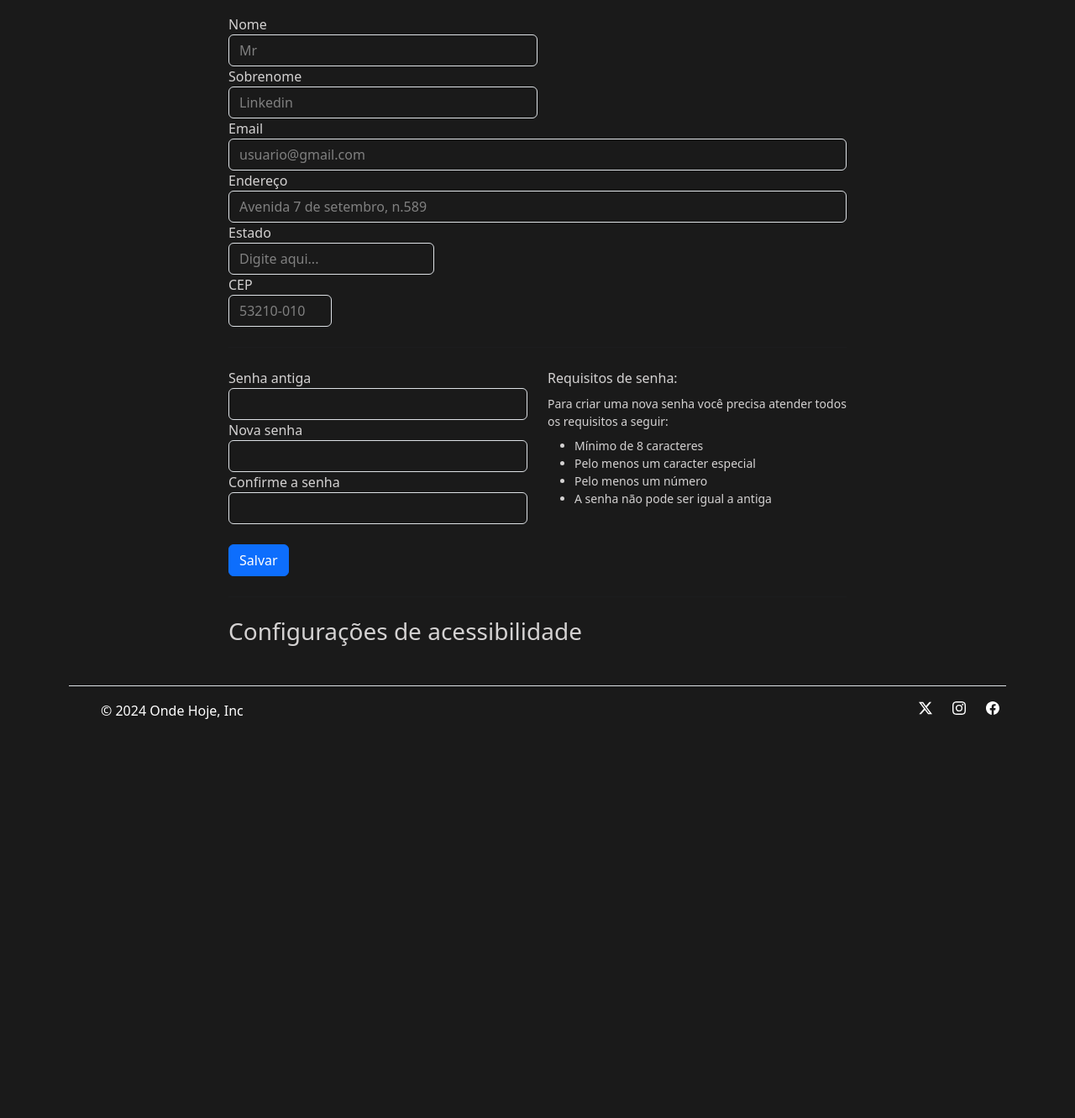
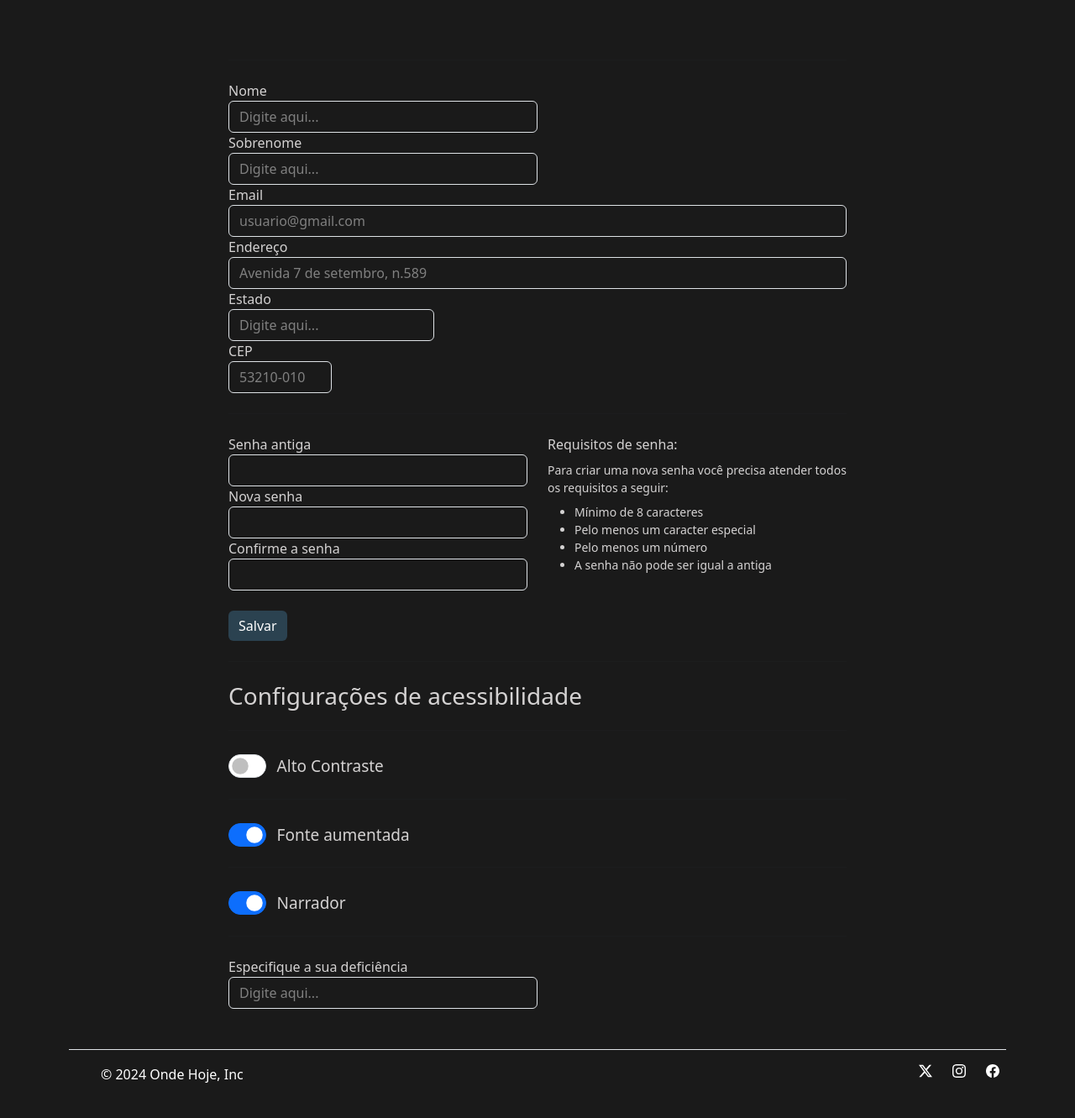
Before and after one commit to gabrielbaczinski/OndeHoje, a PHP site: page /config.html in a window 1280 px wide. Shown: the part 507-1838 px from the top of the page at 84% size. Before the commit the page ends 1363 px from the top, so only its background shows below. Run offline with PHP 8.4, Linux system fonts and the light colour scheme.

Commit message:
acessibiliade added na página de config

```diff
--- a/pages/Avaliacao/avaliacao.html
+++ b/pages/Avaliacao/avaliacao.html
@@ -61,7 +61,7 @@
                             id="dropdownUser2" data-bs-toggle="dropdown" aria-expanded="false">
                             <img src="https://pbs.twimg.com/media/Evg99SnWQAM9Yb8.jpg" alt="" width="32" height="32"
                                 class="rounded-circle me-2" />
-                            <strong>Configurações</strong>
+                            <strong>Opções</strong>
                         </a>
                         <ul class="dropdown-menu dropdown-menu-dark text-small shadow" aria-labelledby="dropdownUser2">
                             <li><a class="dropdown-item" href="#">Criar rolê</a></li>
--- a/pages/Configuracao/config.css
+++ b/pages/Configuracao/config.css
@@ -10,3 +10,44 @@ body {
 .caixa-form input::placeholder{
     color: grey !important;
 }
+
+.avatar img {
+    margin-left: 15vw;
+}
+
+#botaoSalvar {
+    background-color: #2b4250;
+    border: 0;
+}
+
+#botaoSalvar:hover{
+    background-color:#233541;
+}
+
+#botaoSalvar:active{
+    background-color: #152027;
+}
+
+.menu-show {
+  width: 22vw;
+}
+
+#identificacao {
+    margin-top: 1vh;
+}
+
+#identificacao input::placeholder {
+    color: grey;
+}
+
+.botoes input {
+    height: 3.5vh;
+    width: 3.5vw !important;
+    cursor: pointer;
+}
+
+.botoes label {
+    font-size: 19px;
+    margin-left: 1vw;
+    margin-top: 0.5vh;
+}
--- a/pages/Configuracao/config.html
+++ b/pages/Configuracao/config.html
@@ -10,21 +10,44 @@
     <link href="../Configuracao/config.css" rel="stylesheet">
 </head>
 
+<header class="p-3 mb-3 bg-dark" style="margin-bottom: 0px !important;">
+    <div class="container" style="margin: 0; padding: 0;">
+        <div class="d-flex flex-wrap align-items-center justify-content-between" style="width: 100%;">
+
+            <a href="/" class="d-flex align-items-center mb-2 mb-lg-0 text-dark text-decoration-none">
+                <img src="https://pbs.twimg.com/media/Evg99SnWQAM9Yb8.jpg" alt="" width="32" height="32"
+                    class="rounded-circle me-2" />
+            </a>
+            <form class="col-12 col-lg-auto mb-3 mb-lg-0 mx-auto" style="width: 700px;">
+                <input type="search" class="form-control" placeholder="Search..." aria-label="Search" />
+            </form>
+            <div class="" id="voltar">
+                <a href="../TelaInicial/telainicial.html"><button type="submit" class="btn btn-primary"
+                        id="botaoSalvar">Voltar para a home</button></a>
+            </div>
+        </div>
+
+    </div>
+</header>
+
 <body>
     <div class="container">
         <div class="row justify-content-center">
             <div class="col-12 col-lg-10 col-xl-8 mx-auto">
+
+                <hr class="my-4" />
+
                 <h2 class="h3 mb-4 page-title" style="color: rgb(212, 210, 210);">Configurações</h2>
                 <div class="my-4">
                     <ul class="nav nav-tabs mb-4" id="myTab" role="tablist"">
                     </ul>
 
                     <form>
-                        <div class="row mt-5 align-items-center">
+                        <div class=" row mt-5 align-items-center">
                         <div class="col-md-3 text-center mb-5">
                             <div class="avatar avatar-xl">
-                                    <img src="https://bootdey.com/img/Content/avatar/avatar6.png" alt="..."
-                                        class="avatar-img rounded-circle" />
+                                <img src="https://pbs.twimg.com/media/Evg99SnWQAM9Yb8.jpg" alt="avatar"
+                                    style="height: 32.5077399380805vh;" class="avatar-img rounded-circle" />
                             </div>
                         </div>
                 </div>
@@ -35,38 +58,36 @@
                     <div class="form-row">
                         <div class="form-group col-md-6">
                             <label for="firstname">Nome</label>
-                                    <input type="text" id="firstname" class="form-control" placeholder="Mr" style="background-color: rgb(26, 26, 26);
-                                    color: white;"/>
+                            <input type="text" id="firstname" class="form-control" placeholder="Digite aqui..." style="background-color: rgb(26, 26, 26);
+                                    color: white;" />
                         </div>
                         <div class="form-group col-md-6">
                             <label for="lastname">Sobrenome</label>
-                                    <input type="text" id="lastname" class="form-control" placeholder="Linkedin" style="background-color: rgb(26, 26, 26);
-                                    color: white;"/>
+                            <input type="text" id="lastname" class="form-control" placeholder="Digite aqui..." style="background-color: rgb(26, 26, 26);
+                                    color: white;" />
                         </div>
                     </div>
                     <div class="form-group">
                         <label for="inputEmail4">Email</label>
-                                <input type="email" class="form-control" id="inputEmail4"
-                                    placeholder="usuario@gmail.com" style="background-color: rgb(26, 26, 26);
-                                    color: white;"/>
+                        <input type="email" class="form-control" id="inputEmail4" placeholder="usuario@gmail.com" style="background-color: rgb(26, 26, 26);
+                                    color: white;" />
                     </div>
                     <div class="form-group">
                         <label for="inputAddress5">Endereço</label>
                         <input type="text" class="form-control" id="inputAddress5"
                             placeholder="Avenida 7 de setembro, n.589" style="background-color: rgb(26, 26, 26);
-                                    color: white;"/>
+                                    color: white;" />
                     </div>
                     <div class="form-row">
                         <div class="form-group col-md-4">
                             <label for="inputState5">Estado</label>
-                                    <input type="text" id="inputState5" class="form-control"
-                                        placeholder="Digite aqui..." style="background-color: rgb(26, 26, 26);
+                            <input type="text" id="inputState5" class="form-control" placeholder="Digite aqui..." style="background-color: rgb(26, 26, 26);
                                     color: white;">
                         </div>
                         <div class="form-group col-md-2">
                             <label for="inputZip5">CEP</label>
                             <input type="text" class="form-control" id="inputZip5" placeholder="53210-010" style="background-color: rgb(26, 26, 26);
-                                    color: white;"/>
+                                    color: white;" />
                         </div>
                     </div>
                 </div>
@@ -78,17 +99,17 @@
                         <div class="form-group">
                             <label for="inputPassword4">Senha antiga</label>
                             <input type="password" class="form-control" id="inputPassword5" style="background-color: rgb(26, 26, 26);
-                                    color: white;"/>
+                                    color: white;" />
                         </div>
                         <div class="form-group">
                             <label for="inputPassword5">Nova senha</label>
                             <input type="password" class="form-control" id="inputPassword5" style="background-color: rgb(26, 26, 26);
-                                    color: white;"/>
+                                    color: white;" />
                         </div>
                         <div class="form-group">
                             <label for="inputPassword6">Confirme a senha</label>
                             <input type="password" class="form-control" id="inputPassword6" style="background-color: rgb(26, 26, 26);
-                                    color: white;"/>
+                                    color: white;" />
                         </div>
                     </div>
                     <div class="col-md-6" id="req">
@@ -103,12 +124,37 @@
                         </ul>
                     </div>
                 </div>
-                        <button type="submit" class="btn btn-primary">Salvar</button>
+                <button type="submit" class="btn btn-primary" id="botaoSalvar">Salvar</button>
                 </form>
 
                 <hr class="my-4" />
 
                 <h3>Configurações de acessibilidade</h3>
+
+                <hr class="my-4" />
+
+                <div class="botoes">
+                    <div class="form-check form-switch">
+                        <input class="form-check-input" type="checkbox" id="flexSwitchCheckDefault">
+                        <label class="form-check-label" for="flexSwitchCheckDefault">Alto Contraste</label>
+                    </div>
+                    <hr class="my-4" />
+                    <div class="form-check form-switch">
+                        <input class="form-check-input" type="checkbox" id="flexSwitchCheckChecked" checked>
+                        <label class="form-check-label" for="flexSwitchCheckChecked">Fonte aumentada</label>
+                    </div>
+                    <hr class="my-4" />
+                    <div class="form-check form-switch">
+                        <input class="form-check-input" type="checkbox" id="flexSwitchCheckChecked" checked>
+                        <label class="form-check-label" for="flexSwitchCheckChecked">Narrador</label>
+                    </div>
+                    <hr class="my-4" />
+                </div>
+                <div class="form-group col-md-6" id="identificacao">
+                    <label for="lastname">Especifique a sua deficiência</label>
+                    <input type="text" id="lastname" class="form-control" placeholder="Digite aqui..." style="background-color: rgb(26, 26, 26);
+                            color: white;" />
+                </div>
             </div>
         </div>
     </div>
@@ -128,22 +174,22 @@
 
                 <ul class="nav col-md-4 justify-content-end list-unstyled d-flex" id="icones">
                     <li class="ms-3"><a class="text-muted" href="#"><svg class="bi" width="24" height="24">
-                    <svg xmlns="http://www.w3.org/2000/svg" width="16" height="16" fill="white" class="bi bi-twitter-x"
-                      viewBox="0 0 16 16">
+                                <svg xmlns="http://www.w3.org/2000/svg" width="16" height="16" fill="white"
+                                    class="bi bi-twitter-x" viewBox="0 0 16 16">
                                     <path
                                         d="M12.6.75h2.454l-5.36 6.142L16 15.25h-4.937l-3.867-5.07-4.425 5.07H.316l5.733-6.57L0 .75h5.063l3.495 4.633L12.601.75Zm-.86 13.028h1.36L4.323 2.145H2.865z" />
                                 </svg>
                             </svg></a></li>
                     <li class="ms-3"><a class="text-muted" href="#"><svg class="bi" width="24" height="24">
-                    <svg xmlns="http://www.w3.org/2000/svg" width="16" height="16" fill="white" class="bi bi-instagram"
-                      viewBox="0 0 16 16">
+                                <svg xmlns="http://www.w3.org/2000/svg" width="16" height="16" fill="white"
+                                    class="bi bi-instagram" viewBox="0 0 16 16">
                                     <path
                                         d="M8 0C5.829 0 5.556.01 4.703.048 3.85.088 3.269.222 2.76.42a3.9 3.9 0 0 0-1.417.923A3.9 3.9 0 0 0 .42 2.76C.222 3.268.087 3.85.048 4.7.01 5.555 0 5.827 0 8.001c0 2.172.01 2.444.048 3.297.04.852.174 1.433.372 1.942.205.526.478.972.923 1.417.444.445.89.719 1.416.923.51.198 1.09.333 1.942.372C5.555 15.99 5.827 16 8 16s2.444-.01 3.298-.048c.851-.04 1.434-.174 1.943-.372a3.9 3.9 0 0 0 1.416-.923c.445-.445.718-.891.923-1.417.197-.509.332-1.09.372-1.942C15.99 10.445 16 10.173 16 8s-.01-2.445-.048-3.299c-.04-.851-.175-1.433-.372-1.941a3.9 3.9 0 0 0-.923-1.417A3.9 3.9 0 0 0 13.24.42c-.51-.198-1.092-.333-1.943-.372C10.443.01 10.172 0 7.998 0zm-.717 1.442h.718c2.136 0 2.389.007 3.232.046.78.035 1.204.166 1.486.275.373.145.64.319.92.599s.453.546.598.92c.11.281.24.705.275 1.485.039.843.047 1.096.047 3.231s-.008 2.389-.047 3.232c-.035.78-.166 1.203-.275 1.485a2.5 2.5 0 0 1-.599.919c-.28.28-.546.453-.92.598-.28.11-.704.24-1.485.276-.843.038-1.096.047-3.232.047s-2.39-.009-3.233-.047c-.78-.036-1.203-.166-1.485-.276a2.5 2.5 0 0 1-.92-.598 2.5 2.5 0 0 1-.6-.92c-.109-.281-.24-.705-.275-1.485-.038-.843-.046-1.096-.046-3.233s.008-2.388.046-3.231c.036-.78.166-1.204.276-1.486.145-.373.319-.64.599-.92s.546-.453.92-.598c.282-.11.705-.24 1.485-.276.738-.034 1.024-.044 2.515-.045zm4.988 1.328a.96.96 0 1 0 0 1.92.96.96 0 0 0 0-1.92m-4.27 1.122a4.109 4.109 0 1 0 0 8.217 4.109 4.109 0 0 0 0-8.217m0 1.441a2.667 2.667 0 1 1 0 5.334 2.667 2.667 0 0 1 0-5.334" />
                                 </svg>
                             </svg></a></li>
                     <li class="ms-3"><a class="text-muted" href="#"><svg class="bi" width="24" height="24">
-                    <svg xmlns="http://www.w3.org/2000/svg" width="16" height="16" fill="white" class="bi bi-facebook"
-                      viewBox="0 0 16 16">
+                                <svg xmlns="http://www.w3.org/2000/svg" width="16" height="16" fill="white"
+                                    class="bi bi-facebook" viewBox="0 0 16 16">
                                     <path
                                         d="M16 8.049c0-4.446-3.582-8.05-8-8.05C3.58 0-.002 3.603-.002 8.05c0 4.017 2.926 7.347 6.75 7.951v-5.625h-2.03V8.05H6.75V6.275c0-2.017 1.195-3.131 3.022-3.131.876 0 1.791.157 1.791.157v1.98h-1.009c-.993 0-1.303.621-1.303 1.258v1.51h2.218l-.354 2.326H9.25V16c3.824-.604 6.75-3.934 6.75-7.951" />
                                 </svg>
--- a/pages/Lugares/lugares.html
+++ b/pages/Lugares/lugares.html
@@ -57,7 +57,7 @@
                             id="dropdownUser2" data-bs-toggle="dropdown" aria-expanded="false">
                             <img src="https://pbs.twimg.com/media/Evg99SnWQAM9Yb8.jpg" alt="" width="32" height="32"
                                 class="rounded-circle me-2" />
-                            <strong>Configurações</strong>
+                            <strong>Opções</strong>
                         </a>
                         <ul class="dropdown-menu dropdown-menu-dark text-small shadow" aria-labelledby="dropdownUser2">
                             <li><a class="dropdown-item" href="#">Criar rolê</a></li>
--- a/pages/LugaresProximos/lugaresproximos.html
+++ b/pages/LugaresProximos/lugaresproximos.html
@@ -62,7 +62,7 @@
                             id="dropdownUser2" data-bs-toggle="dropdown" aria-expanded="false">
                             <img src="https://pbs.twimg.com/media/Evg99SnWQAM9Yb8.jpg" alt="" width="32" height="32"
                                 class="rounded-circle me-2" />
-                            <strong>Configurações</strong>
+                            <strong>Opções</strong>
                         </a>
                         <ul class="dropdown-menu dropdown-menu-dark text-small shadow" aria-labelledby="dropdownUser2">
                             <li><a class="dropdown-item" href="#">Criar rolê</a></li>
--- a/pages/Perfil/perfil.html
+++ b/pages/Perfil/perfil.html
@@ -56,7 +56,7 @@
                             id="dropdownUser2" data-bs-toggle="dropdown" aria-expanded="false">
                             <img src="https://encrypted-tbn0.gstatic.com/images?q=tbn:ANd9GcTZpnGzv02KPPw4l9mn65ILN4oAxjK8gVNGmA&s" alt="" width="32" height="32"
                                 class="rounded-circle me-2" />
-                            <strong>Configurações</strong>
+                            <strong>Opções</strong>
                         </a>
                         <ul class="dropdown-menu dropdown-menu-dark text-small shadow" aria-labelledby="dropdownUser2">
                             <li><a class="dropdown-item" href="#">Criar rolê</a></li>
--- a/pages/TelaInicial/telainicial.html
+++ b/pages/TelaInicial/telainicial.html
@@ -55,7 +55,7 @@
                             id="dropdownUser2" data-bs-toggle="dropdown" aria-expanded="false">
                             <img src="https://pbs.twimg.com/media/Evg99SnWQAM9Yb8.jpg" alt="" width="32" height="32"
                                 class="rounded-circle me-2" />
-                            <strong>Configurações</strong>
+                            <strong>Opções</strong>
                         </a>
                         <ul class="dropdown-menu dropdown-menu-dark text-small shadow" aria-labelledby="dropdownUser2">
                             <li><a class="dropdown-item" href="#">Criar rolê</a></li>
```
Lines whose indentation alone changed are shown as unchanged.
